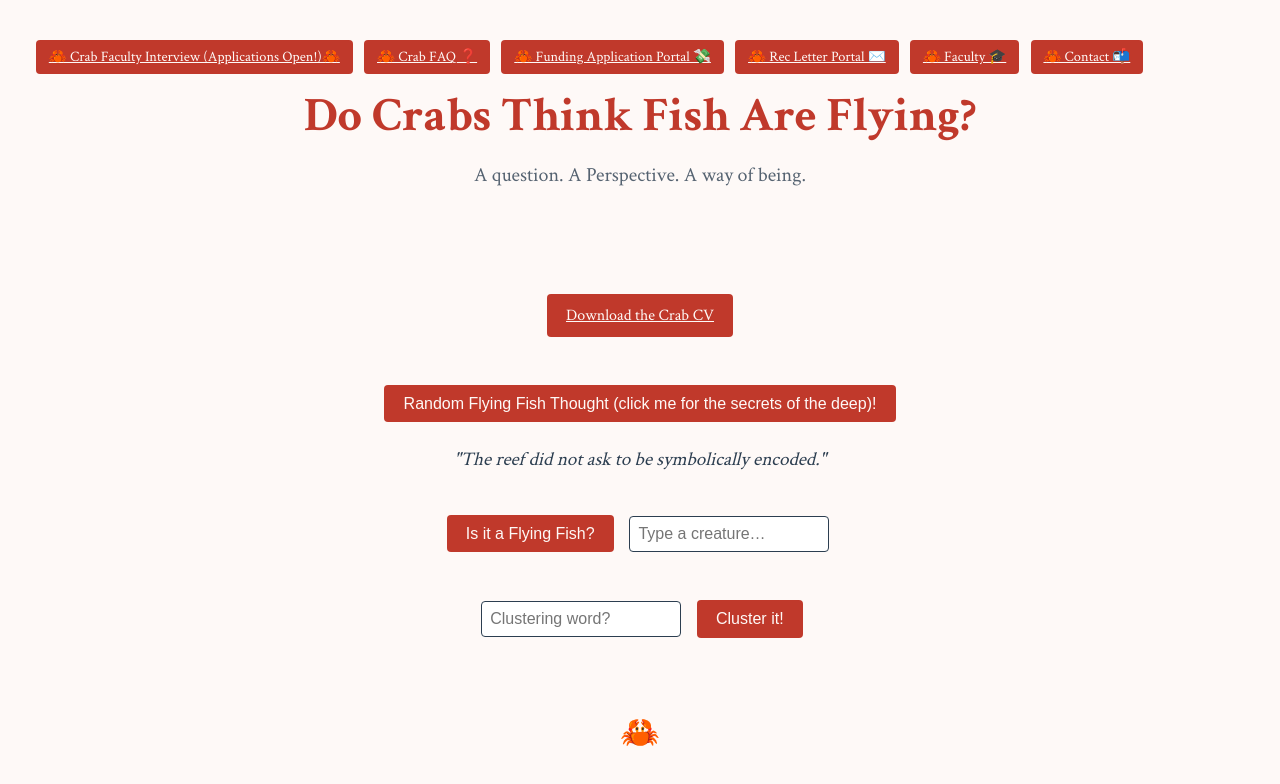
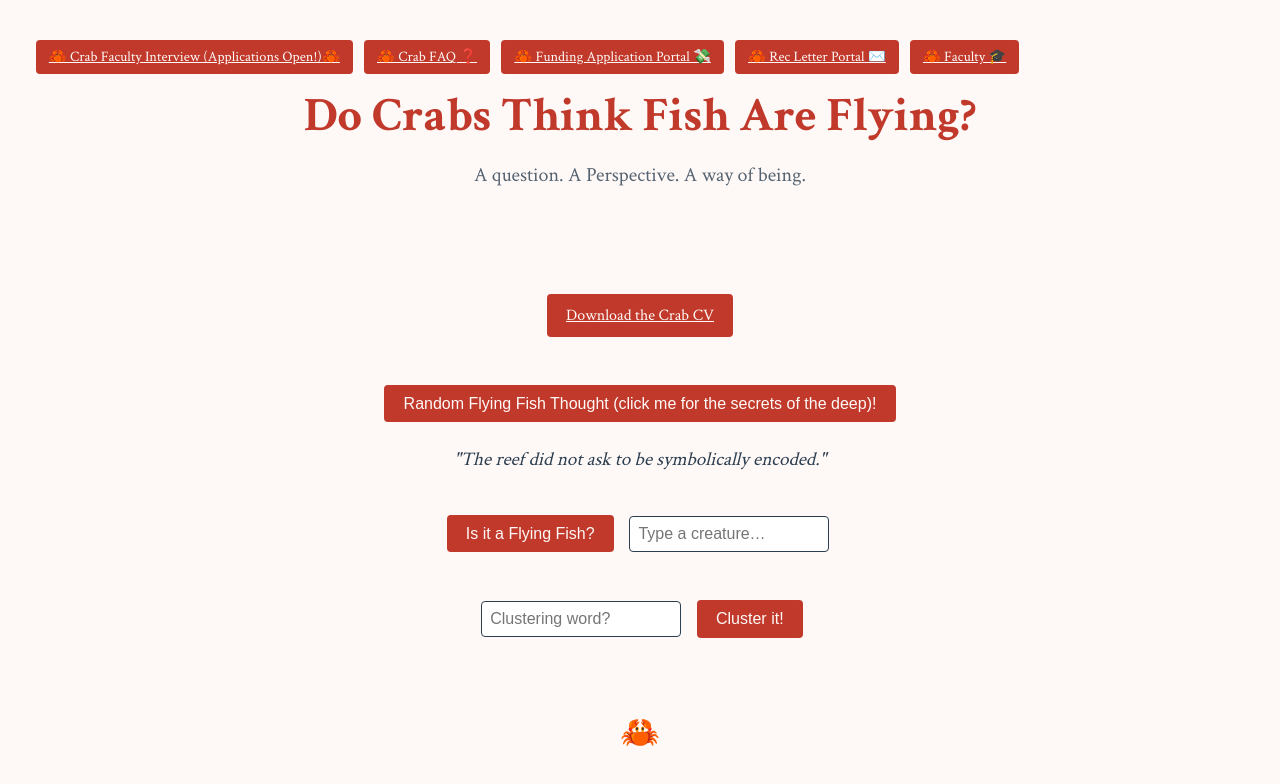
Before and after one commit to cbhughes29/docrabsthinkfishareflying.github.io, a plain HTML site: page index.html in a window 1280 px wide. Drawn offline with Linux system fonts and the light colour scheme.

Commit message:
Update index.html

```diff
--- a/index.html
+++ b/index.html
@@ -16,7 +16,6 @@
      <a href="funding.html" class="btn nav-btn"> 🦀 Funding Application Portal 💸</a>
      <a href="recommendation.html" class="btn nav-btn">🦀 Rec Letter Portal ✉️</a>
      <a href="faculty.html" class="btn nav-btn">🦀 Faculty 🎓</a>
-     <a href="contact.html"        class="btn nav-btn">🦀 Contact 📬</a>
     </nav>
     <h1>Do Crabs Think Fish Are Flying?</h1>
     <p class="subtitle">A question. A Perspective. A way of being.</p>
```
